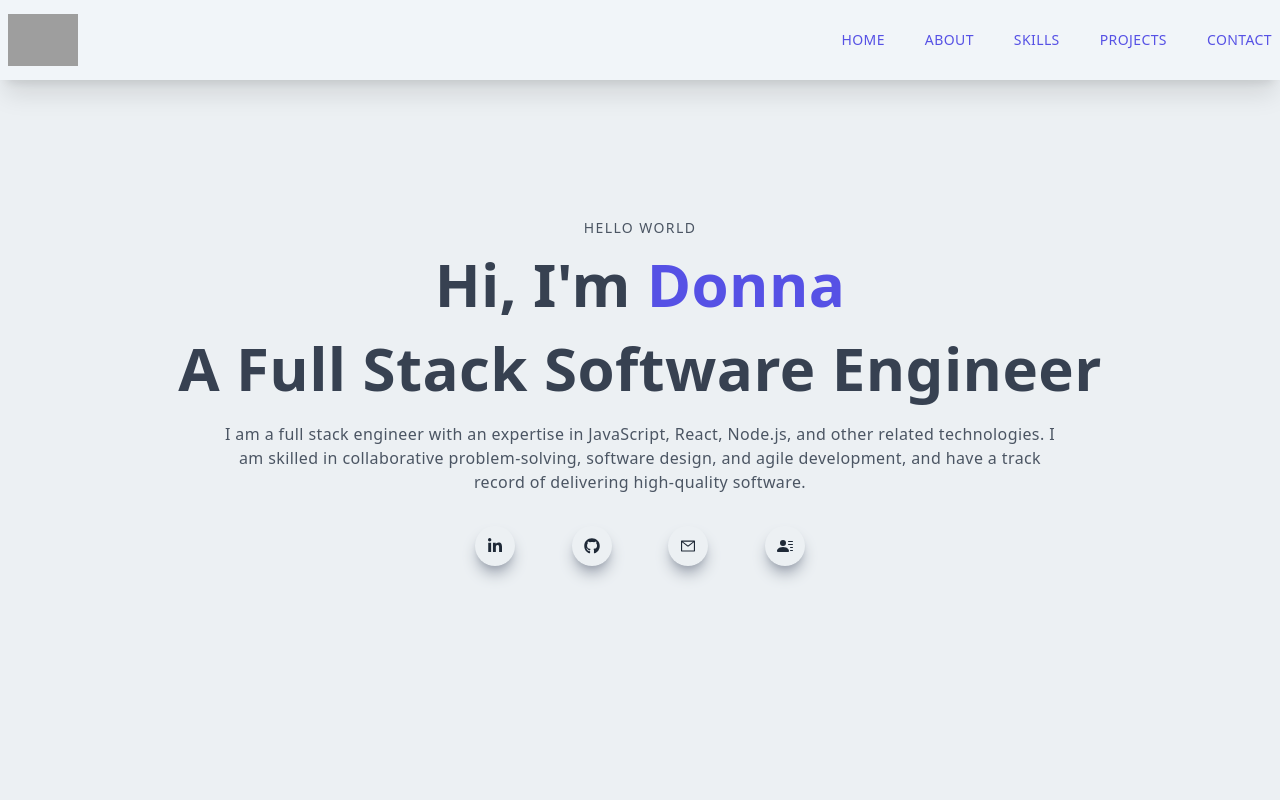
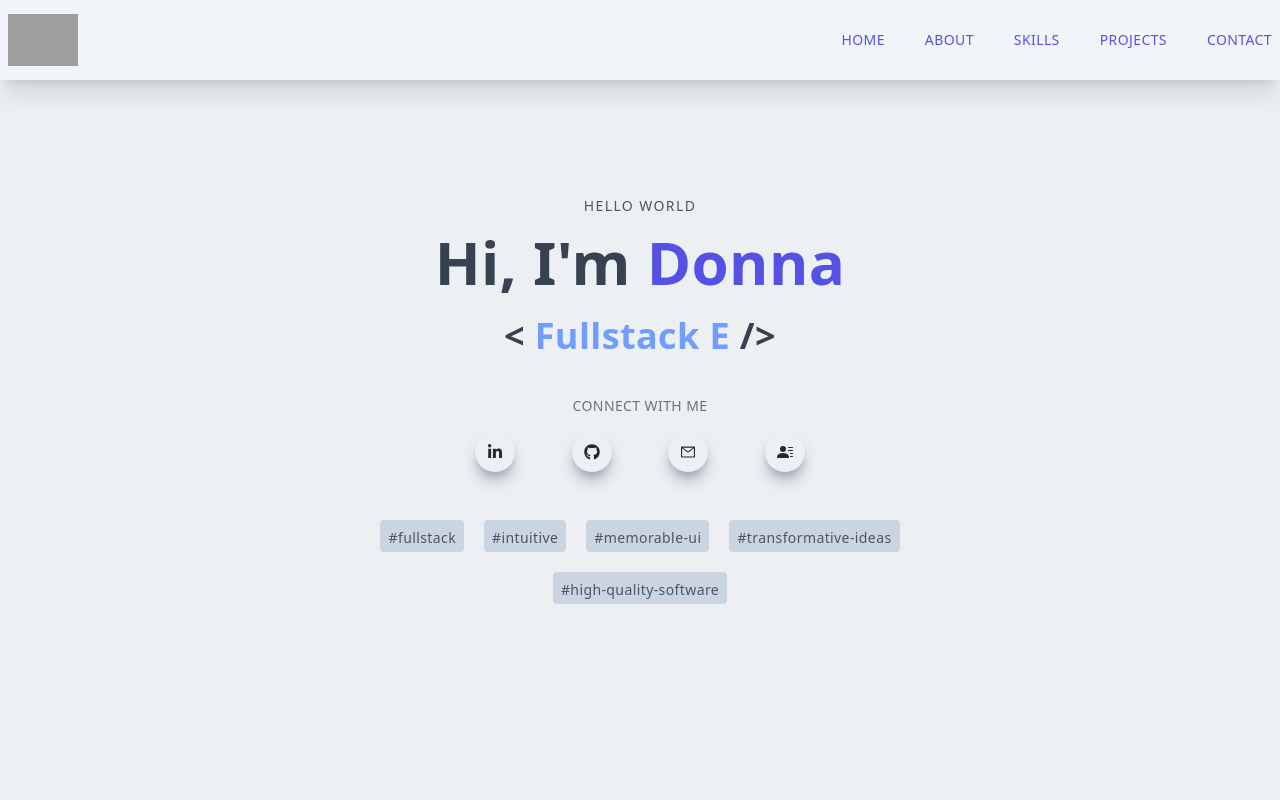
Before and after one commit to donnatopia/portfolio, a Next.js app: page / in a window 1280 px wide. Shown: the top 800 px of the page. Built offline with nearby package versions, Linux system fonts and the light colour scheme; grey boxes are pictures that could not be loaded.

Commit message:
added dynamic role and tags to main component

```diff
--- a/components/Main/index.jsx
+++ b/components/Main/index.jsx
@@ -1,41 +1,32 @@
 import React from 'react';
-import { AiOutlineMail } from 'react-icons/ai';
-import { FaLinkedinIn, FaGithub } from 'react-icons/fa';
-import { BsFillPersonLinesFill } from 'react-icons/bs';
+import { Typewriter } from 'react-simple-typewriter';
+import Socials from '../Contact/Socials.jsx';
 
-const Main = () => {
+export default function Main() {
+  const roles = ['Fullstack Engineer', 'Frontend Developer', 'Backend Developer', 'Software Engineer'];
+  const tags = ['fullstack', 'intuitive', 'memorable-ui', 'transformative-ideas', 'high-quality-software'];
+
   return (
     <div className='w-full h-screen text-center'>
       <div className='max-w-[1240px] w-full h-full mx-auto p-2 flex justify-center items-center'>
         <div>
           <p className='uppercase text-sm tracking-widest text-gray-600'>hello world</p>
-          <h1 className='py-4 text-gray-700'>
-            Hi, I&apos;m <span className='text-[#5651e5]'>Donna</span>
-          </h1>
-          <h1 className='py-2 text-gray-700'>
-            A Full Stack Software Engineer
-          </h1>
-          <p className='py-4 text-gray-600 max-w-[70%] m-auto'>
-            I am a full stack engineer with an expertise in JavaScript, React, Node.js, and other related technologies. I am skilled in collaborative problem-solving, software design, and agile development, and have a track record of delivering high-quality software.
-          </p>
-          <div className='flex items-center justify-between max-w-[330px] m-auto py-4'>
-            <div className='rounded-full shadow-lg shadow-gray-400 p-3 cursor-pointer hover:scale-105 ease-in duration-300'>
-              <FaLinkedinIn />
-            </div>
-            <div className='rounded-full shadow-lg shadow-gray-400 p-3 cursor-pointer hover:scale-105 ease-in duration-300'>
-              <FaGithub />
-            </div>
-            <div className='rounded-full shadow-lg shadow-gray-400 p-3 cursor-pointer hover:scale-105 ease-in duration-300'>
-              <AiOutlineMail />
-            </div>
-            <div className='rounded-full shadow-lg shadow-gray-400 p-3 cursor-pointer hover:scale-105 ease-in duration-300'>
-              <BsFillPersonLinesFill />
-            </div>
+          <div className='left-0'>
+            <h1 className='py-4 text-gray-700'>
+              Hi, I&apos;m <span className='text-[#5651e5]'>Donna</span>
+            </h1>
+            <h2 className='py-2 text-gray-700'>
+              &lt; <span className='text-[#709dff]'><Typewriter words={roles} loop={false} delaySpeed='4500' /></span> /&gt;
+            </h2>
+          </div>
+          <div className='py-8'>
+            <Socials />
+          </div>
+          <div className='text-gray-600 max-w-[90%] m-auto flex flex-wrap gap-5 justify-center align'>
+            { tags.map((tag, index) => <p key={index} className='rounded text-sm bg-slate-300 p-2 max-w-sm max-h-8 overflow-hidden'>#{tag}</p>)}
           </div>
         </div>
       </div>
     </div>
   )
 };
-
-export default Main;
--- a/package.json
+++ b/package.json
@@ -17,6 +17,7 @@
     "react": "18.2.0",
     "react-dom": "18.2.0",
     "react-icons": "^4.8.0",
+    "react-simple-typewriter": "^5.0.1",
     "react-slick": "^0.29.0"
   },
   "devDependencies": {
```
Also changed, not shown: 1 other file (tests, documents, lock files or other folders).
